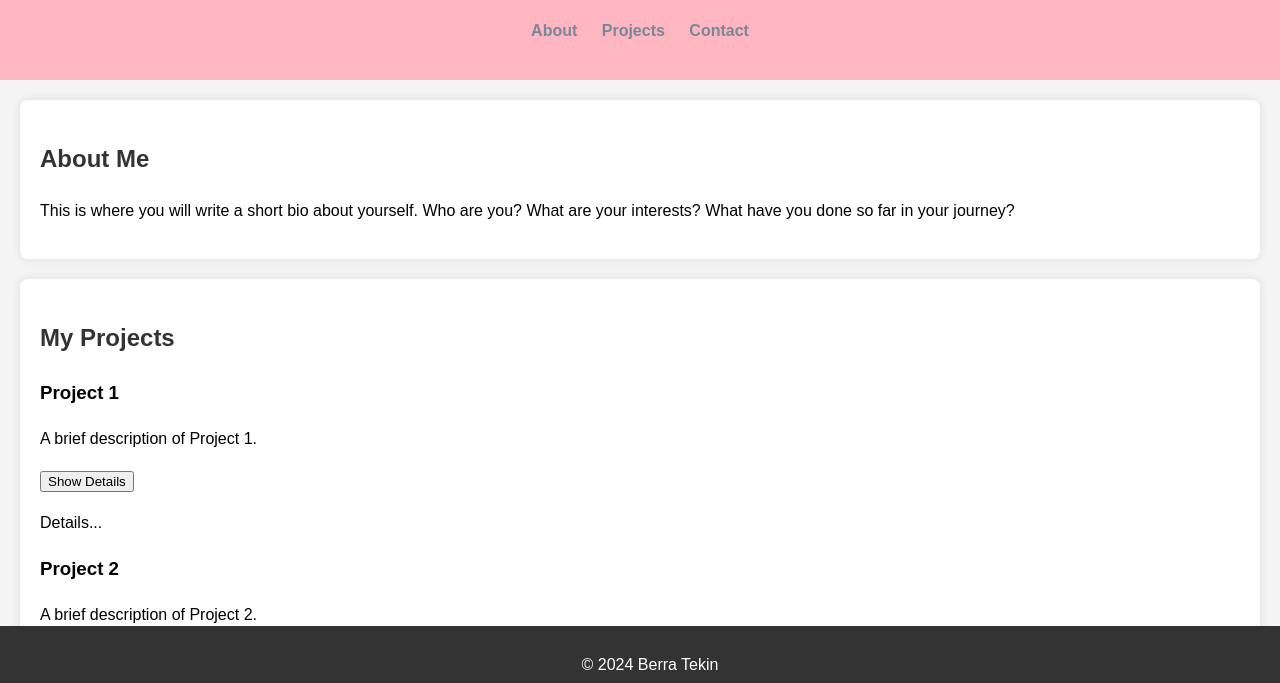
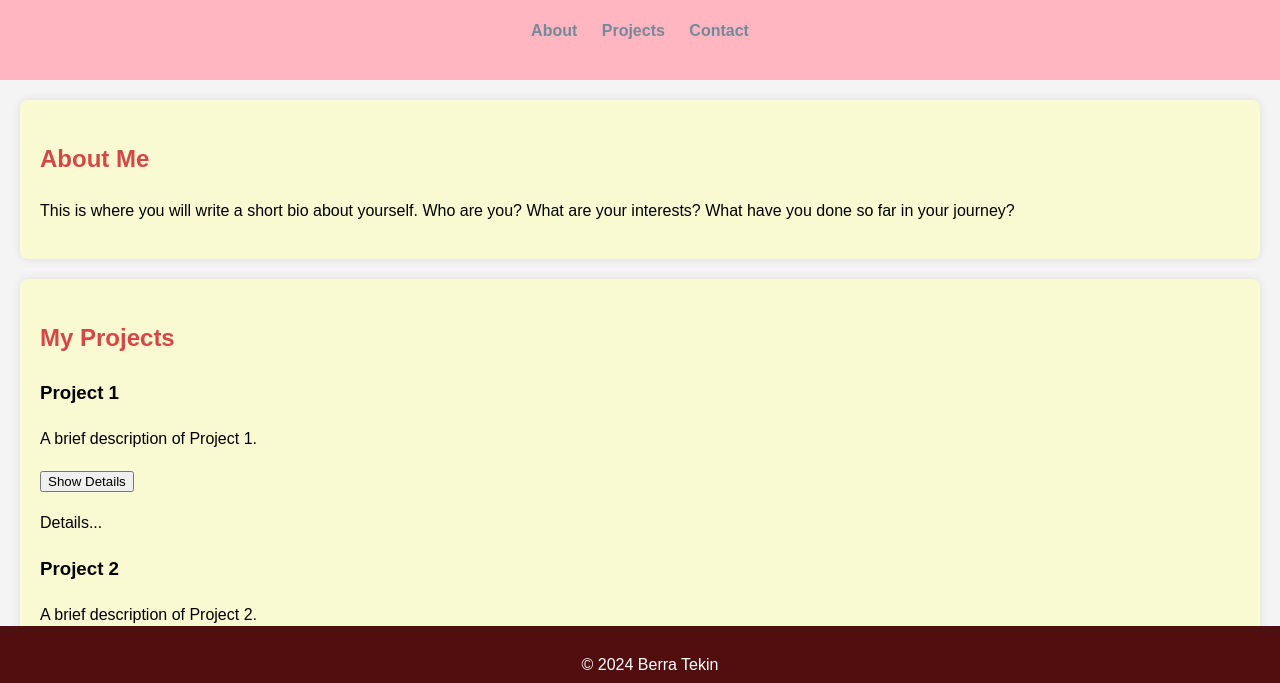
Before and after one commit to 153458/my-portfolio, a plain HTML site: page index.html in a window 1280 px wide. Shown: the part 96-779 px from the top of the page. Drawn offline with Linux system fonts and the light colour scheme.

Commit message:
Changed the color of the footer and the header of the sections

```diff
--- a/css/styles.css
+++ b/css/styles.css
@@ -30,21 +30,21 @@ nav ul li a {
 }
 
 nav ul li a:hover {
-    text-decoration: underline;
+    text-decoration:underline;
 }
 section {
     padding: 20px;
     margin: 20px;
-    background-color: white;
+    background-color: lightgoldenrodyellow;
     border-radius: 8px;
     box-shadow: 0 0 10px rgba(0, 0, 0, 0.1);
 }
 
 h2 {
-    color: #333;
+    color: #d54646;
 }
 footer {
-    background-color: #333;
+    background-color: #520e0e;
     color: white;
     text-align: center;
     padding: 10px;
```
